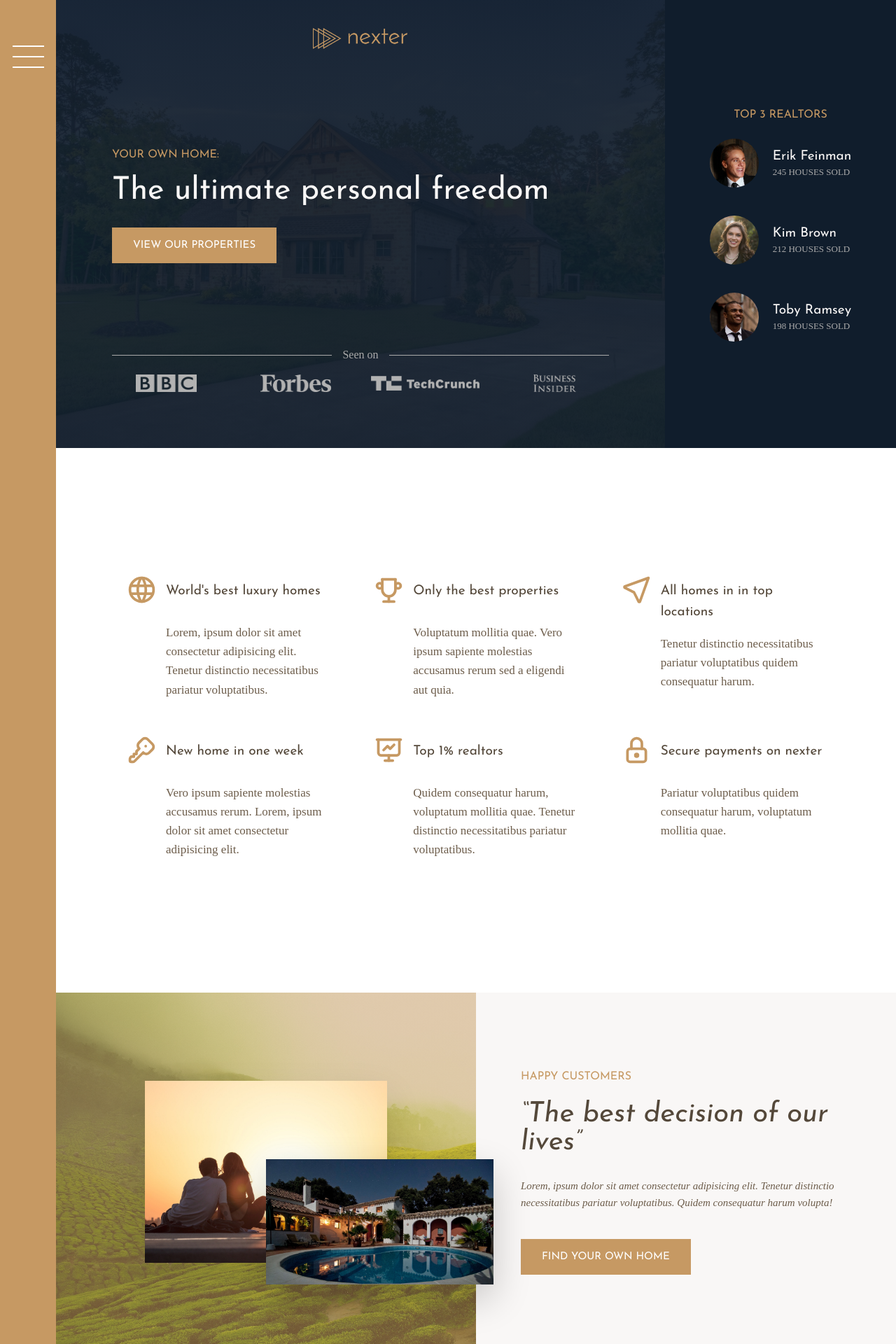
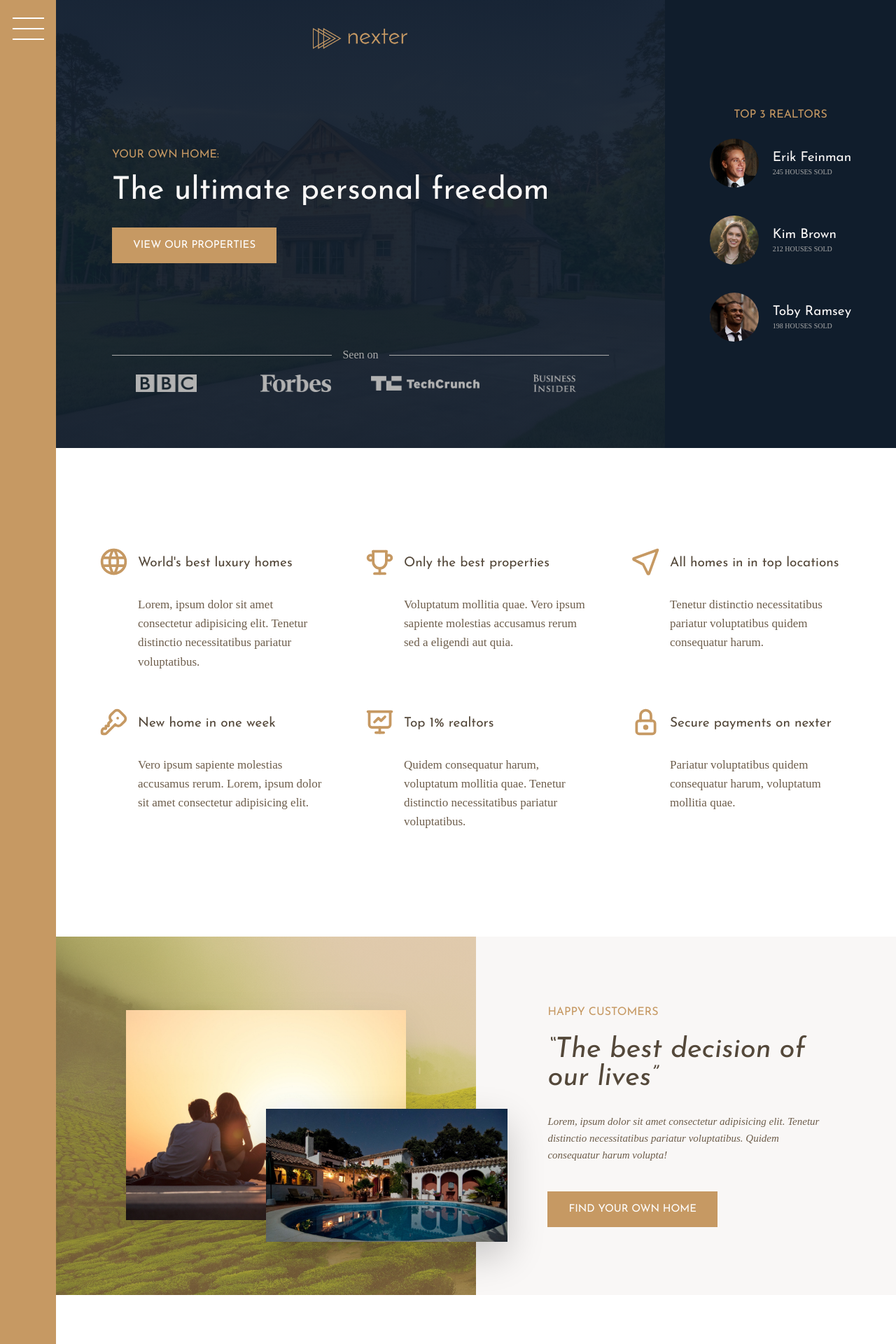
Before and after one commit to hsn2903/react-nexter, a React (Create React App) app: page / in a window 1280 px wide. Shown: the top 1920 px of the page at 70% size. Built offline with nearby package versions, Linux system fonts and the light colour scheme.

Commit message:
add media queries

```diff
--- a/src/assets/sass/_base.scss
+++ b/src/assets/sass/_base.scss
@@ -14,6 +14,12 @@ $color-grey-dark-2: #6d5d4b;
 $font-primary: "Nunito", sans-serif;
 $font-display: "Josefin Sans", sans-serif;
 
+// RESPONSIVE BREAKPOINTS
+$bp-largest: 75em; // 1200px
+$bp-large: 62.5em; // 1000px
+$bp-medium: 50em; // 800px
+$bp-small: 37.5em; // 600px
+
 *,
 *::before,
 *::after {
@@ -29,6 +35,10 @@ html {
   color: $color-grey-dark-2;
   font-weight: 300;
   line-height: 1.6;
+
+  @media screen and (max-width: $bp-largest) {
+    font-size: 50%;
+  }
 }
 
 .container {
@@ -40,8 +50,16 @@ html {
     [center-end] minmax(6rem, 1fr)
     [full-end];
 
-  & > * {
-    padding: 4rem;
-    font-size: 3rem;
+  @media screen and (max-width: $bp-large) {
+    grid-template-rows: 6rem 80vh min-content 40vw repeat(3, min-content);
+    grid-template-columns:
+      [full-start] minmax(6rem, 1fr)
+      [center-start] repeat(8, [col-start] minmax(min-content, 14rem) [col-end])
+      [center-end] minmax(6rem, 1fr)
+      [full-end];
+  }
+
+  @media screen and (max-width: $bp-medium) {
+    grid-template-rows: 6rem calc(100vh - 6rem) 80vh repeat(5, min-content);
   }
 }
--- a/src/assets/sass/_header.scss
+++ b/src/assets/sass/_header.scss
@@ -17,13 +17,13 @@
   grid-row-gap: 1.5rem;
   justify-content: center;
 
-  // @media only screen and (max-width: $bp-medium) {
-  //   grid-column: 1 / -1;
-  // }
+  @media only screen and (max-width: $bp-medium) {
+    grid-column: 1 / -1;
+  }
 
-  // @media only screen and (max-width: $bp-small) {
-  //   padding: 5rem;
-  // }
+  @media only screen and (max-width: $bp-small) {
+    padding: 5rem;
+  }
 
   &__logo {
     height: 3rem;
--- a/src/assets/sass/_realtors.scss
+++ b/src/assets/sass/_realtors.scss
@@ -4,10 +4,14 @@
   padding: 3rem;
 
   display: grid;
+  align-content: center;
   justify-content: center;
-  align-content: center;
+  justify-items: center;
   grid-row-gap: 2rem;
-  justify-items: center;
+
+  @media only screen and (max-width: $bp-medium) {
+    grid-column: 1 / -1;
+  }
 
   &__list {
     display: grid;
@@ -15,6 +19,14 @@
     grid-column-gap: 2rem;
     grid-row-gap: 5vh;
     align-items: center;
+
+    @media only screen and (max-width: $bp-medium) {
+      grid-template-columns: repeat(3, min-content max-content);
+    }
+
+    @media only screen and (max-width: $bp-small) {
+      grid-template-columns: min-content max-content;
+    }
   }
 
   &__img {
@@ -27,6 +39,5 @@
     text-transform: uppercase;
     color: $color-grey-light-2;
     margin-top: -3px;
-    font-size: 1.3rem;
   }
 }
--- a/src/assets/sass/_sidebar.scss
+++ b/src/assets/sass/_sidebar.scss
@@ -6,17 +6,18 @@
   display: flex;
   justify-content: center;
 
-  // @media only screen and (max-width: $bp-large) {
-  //   grid-column: 1 / -1;
-  //   grid-row: 1 / 2;
-  //   justify-content: flex-end;
-  //   align-items: center;
-  // }
+  @media only screen and (max-width: $bp-large) {
+    grid-column: 1 / -1;
+    grid-row: 1 / 2;
+    justify-content: flex-end;
+    align-items: center;
+  }
 }
 
 .nav-btn {
   border: none;
   border-radius: 0;
+  cursor: pointer;
 
   background-color: #fff;
   height: 2px;
@@ -38,4 +39,16 @@
   &::after {
     transform: translateY(1.3rem);
   }
+
+  @media only screen and (max-width: $bp-large) {
+    margin-top: 0;
+    margin-right: 3rem;
+
+    &::before {
+      transform: translateY(-1.2rem);
+    }
+    &::after {
+      transform: translateY(1rem);
+    }
+  }
 }
--- a/src/assets/sass/_story.scss
+++ b/src/assets/sass/_story.scss
@@ -6,13 +6,18 @@
         rgba($color-primary, 0.5),
         rgba($color-primary, 0.5)
       ),
-      url("../img/back.jpg");
+      url(../img/back.jpg);
     background-size: cover;
 
     display: grid;
     grid-template-rows: repeat(6, 1fr);
     grid-template-columns: repeat(6, 1fr);
     align-items: center;
+
+    @media only screen and (max-width: $bp-medium) {
+      grid-column: 1 / -1;
+      padding: 6rem;
+    }
   }
 
   &__img--1 {
@@ -20,27 +25,49 @@
     grid-row: 2 / 6;
     grid-column: 2 / 6;
     box-shadow: 0 2rem 5rem rgba(#000, 0.1);
+
+    @media only screen and (max-width: $bp-medium) {
+      grid-column: 1 / 5;
+      grid-row: 1 / -1;
+    }
   }
 
   &__img--2 {
-    width: 125%;
+    width: 115%;
     grid-row: 4 / 6;
     grid-column: 4 / 7;
     z-index: 20;
     box-shadow: 0 2rem 5rem rgba(#000, 0.2);
+
+    @media only screen and (max-width: $bp-medium) {
+      grid-row: 1 / -1;
+      width: 100%;
+    }
   }
 
   &__content {
     background-color: $color-grey-light-1;
     grid-column: col-start 5 / full-end;
 
-    padding: 6rem 8vh;
+    padding: 6rem 8vw;
 
-    display: flex;
-    flex-direction: column;
-    align-items: flex-start;
-    justify-content: center;
+    /*
+        display: flex;
+        flex-direction: column;
+        justify-content: center;
+        align-items: flex-start;
+        */
+
+    display: grid;
+    align-content: center;
+    justify-items: start;
+
+    @media only screen and (max-width: $bp-medium) {
+      grid-column: 1 / -1;
+      grid-row: 5 / 6;
+    }
   }
+
   &__text {
     font-size: 1.5rem;
     font-style: italic;
```
